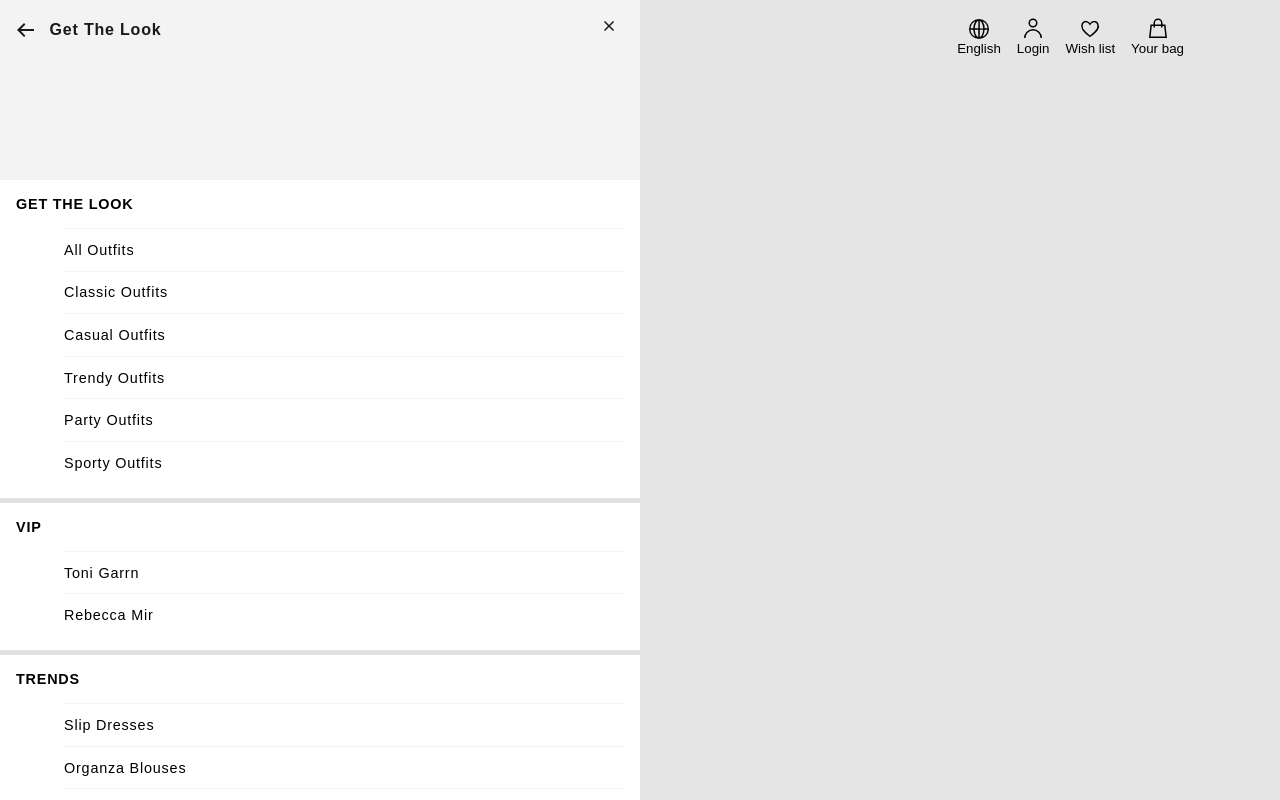
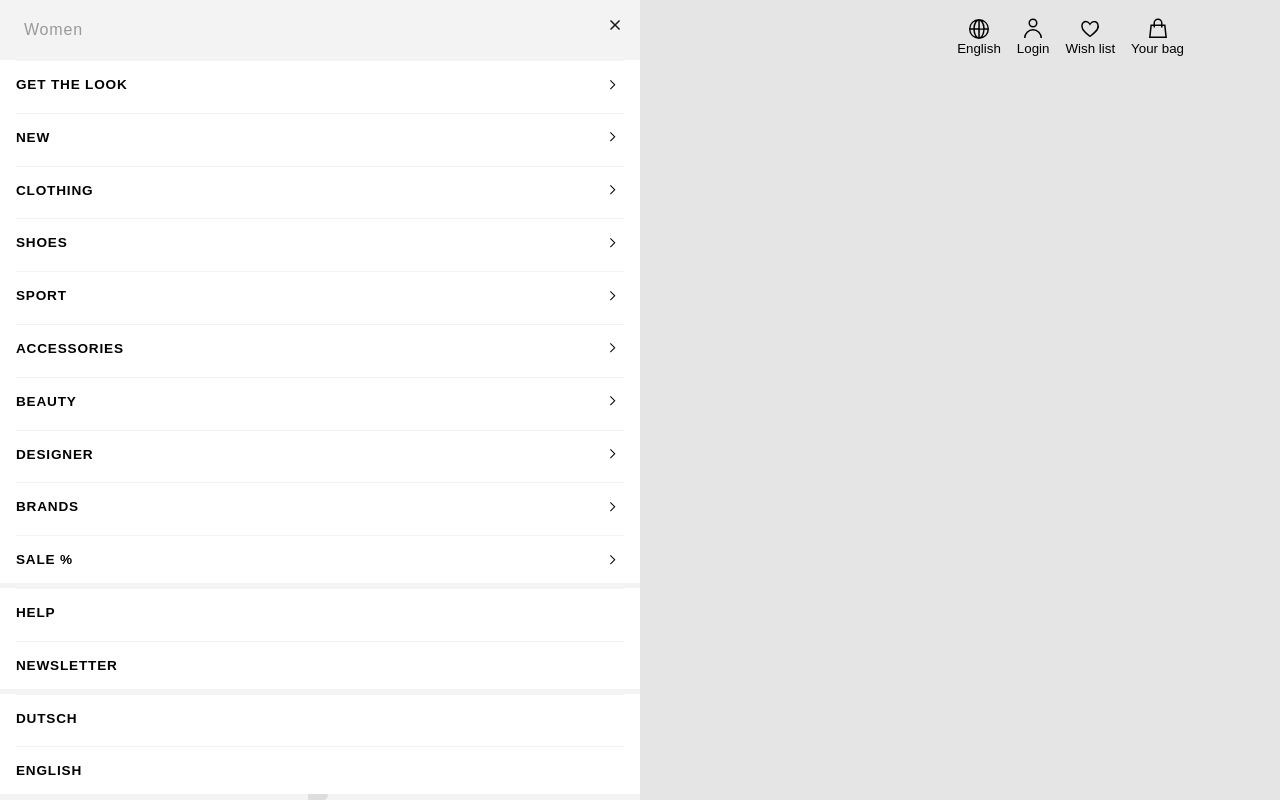
Before and after one commit to IngridAmaral/zalando-clone, a React app: page / in a window 1280 px wide. Built offline with nearby package versions, Linux system fonts and the light colour scheme; grey boxes are pictures that could not be loaded.

Commit message:
refactors menu

```diff
--- a/src/components/Menu.module.scss
+++ b/src/components/Menu.module.scss
@@ -3,7 +3,7 @@
 .menuContainer {
   width: 100vw;
   letter-spacing: 0.05rem;
-  z-index: 1;
+  z-index: 5;
   overflow: scroll;
   height: 100%;
   background: #f3f3f3;
@@ -150,15 +150,28 @@
   .menuContainer {
     width: 50vw;
 
+    .menuHeader.shrink, .menuHeader {
+      height: 60px;
+    }
+
     .menuHeader,
     .menuList {
       width: 50vw;
+
+      .options,
+      .categories,
+      .categories.shrink {
+        margin-top: 0;
+      }
+    }
+
+    .menuList {
+      top: 60px;
     }
 
     .menuHeader {
       background-image: none;
       background: #f3f3f3;
-      height: 60px;
 
       .gender {
         width: 100%;
@@ -211,10 +224,6 @@
         }
       }
     }
-
-    .menuList {
-      top: 60px;
-    }
   }
 }
 
--- a/src/components/Menu.tsx
+++ b/src/components/Menu.tsx
@@ -36,35 +36,76 @@ const CATEGORIES: any = {
   },
 };
 
-const moreOptions: any = [['Help',
-  'Newsletter'],
-['Dutsch',
-  'English'],
+const moreOptions: any = [
+  ['Help', 'Newsletter'],
+  ['Dutsch', 'English'],
 ];
 
 type MyProps = {
   close: () => void,
   changeGender: (gender: string) => void;
-  handleCategorie: (option: string) => void;
-  backToOptions: () => void;
-  shouldShrink: boolean;
-  openCategorie: boolean,
   activeGender: string;
-  categorieName: string,
-  genders: any;
-  options: string[],
+  genders: string[];
+  options: string[];
+  isMenuOpen: boolean;
 };
 
-class Menu extends React.Component<MyProps, {}> {
+type MyState = {
+  shrinkMenuHeader: boolean;
+  categorieName: string;
+  openCategorie: boolean;
+};
+
+class Menu extends React.Component<MyProps, MyState> {
+  state = {
+    shrinkMenuHeader: false,
+    categorieName: '',
+    openCategorie: false,
+  };
+
+  backToOptions = () => {
+    this.setState({
+      categorieName: '',
+      openCategorie: false,
+    });
+  };
+
+  handleSelectCategory = (option: string) => {
+    const { options } = this.props;
+    if (option === options[0]) {
+      this.setState({
+        categorieName: option,
+        openCategorie: true,
+      });
+    }
+  };
+
+  handleScroll = (e: any) => {
+    const scrolled: number = e.target.scrollTop;
+    const { shrinkMenuHeader } = this.state;
+
+    if (scrolled > 50 && !shrinkMenuHeader) {
+      this.setState({
+        shrinkMenuHeader: true,
+      });
+    } else if (scrolled < 50 && shrinkMenuHeader) {
+      this.setState({
+        shrinkMenuHeader: false,
+      });
+    }
+  };
+
   renderTitle = () => {
     const {
       changeGender,
       activeGender,
       genders,
+    } = this.props;
+
+    const {
       openCategorie,
       categorieName,
-      backToOptions,
-    } = this.props;
+    } = this.state;
 
     if (!openCategorie) {
       return (
@@ -90,7 +131,7 @@ class Menu extends React.Component<MyProps, {}> {
 
     return (
       <div className={styles.headerCategorie}>
-        <button type="button" className={styles.goBack} onClick={backToOptions}>
+        <button type="button" className={styles.goBack} onClick={this.backToOptions}>
           <Goback />
         </button>
         <div className={styles.title}>
@@ -103,52 +144,63 @@ class Menu extends React.Component<MyProps, {}> {
   };
 
   renderList = () => {
-    const {
-      categorieName, openCategorie, handleCategorie, options, shouldShrink,
-    } = this.props;
-    const categorie: any = CATEGORIES[categorieName];
-    const titles: string[] = Object.keys(categorie);
+    const { options } = this.props;
+    const { openCategorie, shrinkMenuHeader } = this.state;
+    const categorie: any = CATEGORIES[options[0]];
+    const titles = Object.keys(categorie);
 
     return (
       <div className={`${styles.menuList}`}>
-        <div className={styles.options}>
-          <MenuList hasCaret list={options} handleCategorie={handleCategorie} />
+        <div
+          id="categories-link"
+          className={styles.options}
+        >
+          <MenuList
+            hasCaret
+            list={options}
+            handleCategorie={this.handleSelectCategory}
+          />
           {moreOptions.map((optionsList: any) => (
-            <MenuList list={optionsList} handleCategorie={handleCategorie} />
+            <MenuList
+              key={`${optionsList[0]}moreopt`}
+              list={optionsList}
+              handleCategorie={this.handleSelectCategory}
+            />
           ))}
         </div>
-        <div className={`
+        <div
+          id="categories"
+          className={`
             ${styles.categories}
             ${openCategorie ? styles.show : styles.hide}
-          ${openCategorie && shouldShrink ? styles.shrink : ''}
+            ${openCategorie && shrinkMenuHeader ? styles.shrink : ''}
           `}
         >
           {openCategorie && (
             <div className={styles.categoriesWrapper}>
               {titles.map((title: string) => (
-              <MenuListCategorie title={title} list={categorie[title]} />
+                <MenuListCategorie key={title} title={title} list={categorie[title]} />
               ))}
-
             </div>
           )}
-
         </div>
       </div>
     );
   };
 
   render() {
-    const {
-      close, shouldShrink,
-    } = this.props;
+    const { close } = this.props;
+    const { shrinkMenuHeader } = this.state;
     return (
-      <div className={styles.menuContainer}>
-        <div className={`${styles.menuHeader} ${shouldShrink ? styles.shrink : ''}`}>
+      <div className={styles.menuContainer} onScroll={this.handleScroll}>
+        <div className={`${styles.menuHeader} ${shrinkMenuHeader ? styles.shrink : ''}`}>
           {this.renderTitle()}
-          <button type="button" className={styles.closeMenu}>
-            <button type="button" onClick={close}>
+          <button
+            className={styles.closeMenu}
+            type="button"
+            onClick={close}
+          >
             <Close />
-            </button>
           </button>
         </div>
         {this.renderList()}
```
Lines whose indentation alone changed are shown as unchanged.
